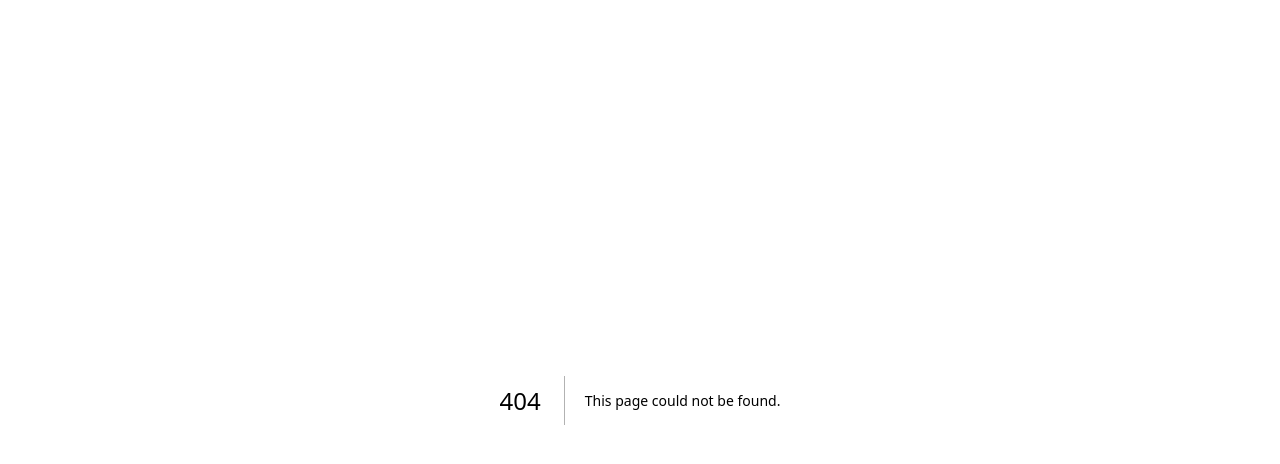
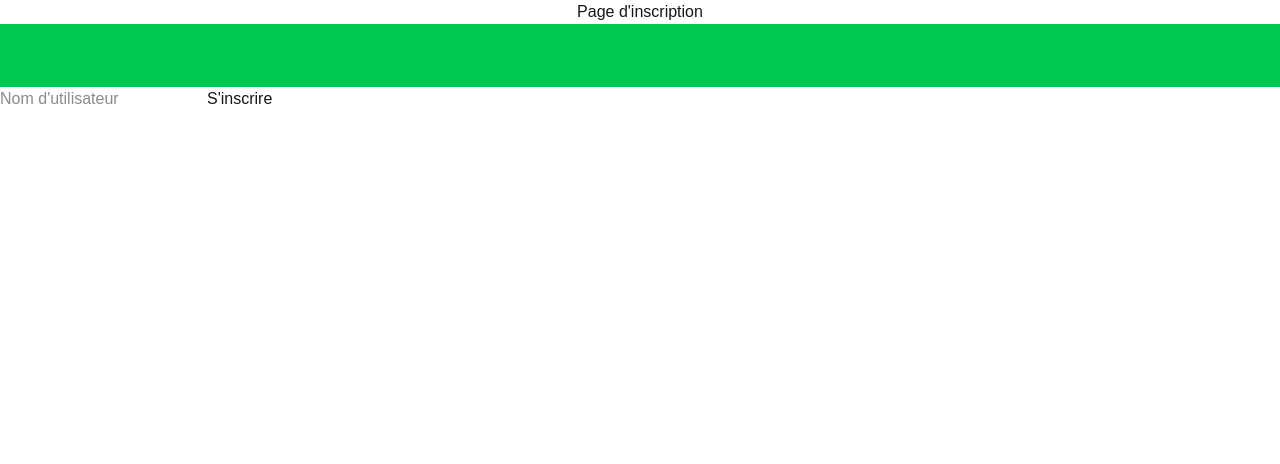
Before and after one commit to RFHJesus/NextJS, a Next.js app: page /inscription in a window 1280 px wide. Before the commit this address had no page. Shown: the top 464 px of the page. Built offline with nearby package versions, Linux system fonts and the light colour scheme.

Commit message:
inscription

```diff
--- /dev/null
+++ b/app/inscription/page.tsx
@@ -0,0 +1,19 @@
+// app/inscription/page.tsx
+
+export default function InscriptionPage() {
+  return (
+    <main>
+      <h1><center>Page d'inscription</center></h1>
+      <h1 color="green">
+        <div className="bg-green-500 text-white p-4">
+        <marquee behavior="Hello" direction="">Peace for you</marquee>
+        </div>
+      </h1>
+      <form>
+        <input type="text" placeholder="Nom d'utilisateur" />
+
+        <button type="submit">S'inscrire</button>
+      </form>
+    </main>
+  );
+}
--- /dev/null
+++ b/app/login/page.tsx
@@ -0,0 +1,18 @@
+'use client';
+
+export default function LoginPage() {
+  return (
+    <main style={{ padding: '50px', textAlign: 'center' }}>
+      <h1>Page de Connexion</h1>
+      <form>
+        <input type="email" placeholder="Email" style={{ display: 'block', margin: '10px auto', padding: '10px' }} />
+        <input type="password" placeholder="Mot de passe" style={{ display: 'block', margin: '10px auto', padding: '10px' }} />
+        <button type="submit" style={{ padding: '10px 20px', backgroundColor: 'blue', color: 'white' }}>
+
+        <div className="bg-green-500 text-white p-4"> Se connecter
+ </div>
+        </button>
+      </form>
+    </main>
+  );
+}
```
